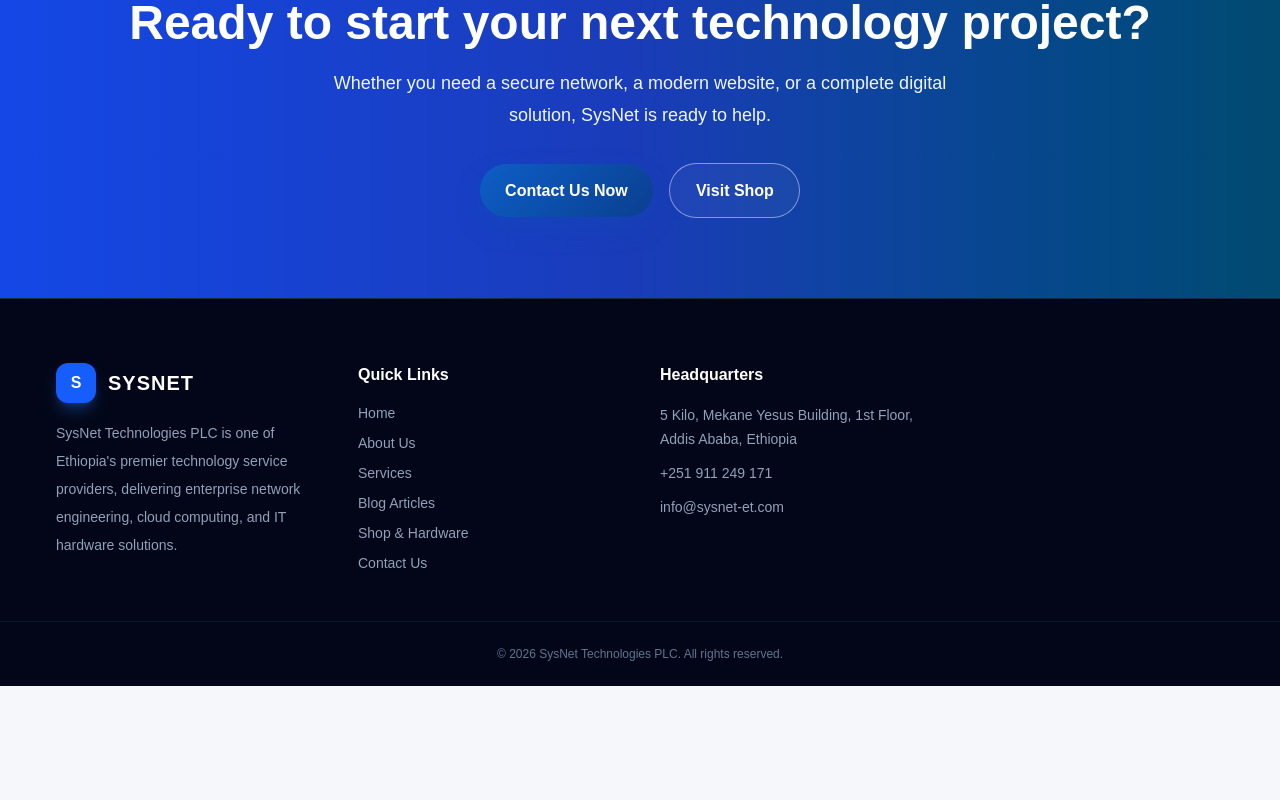
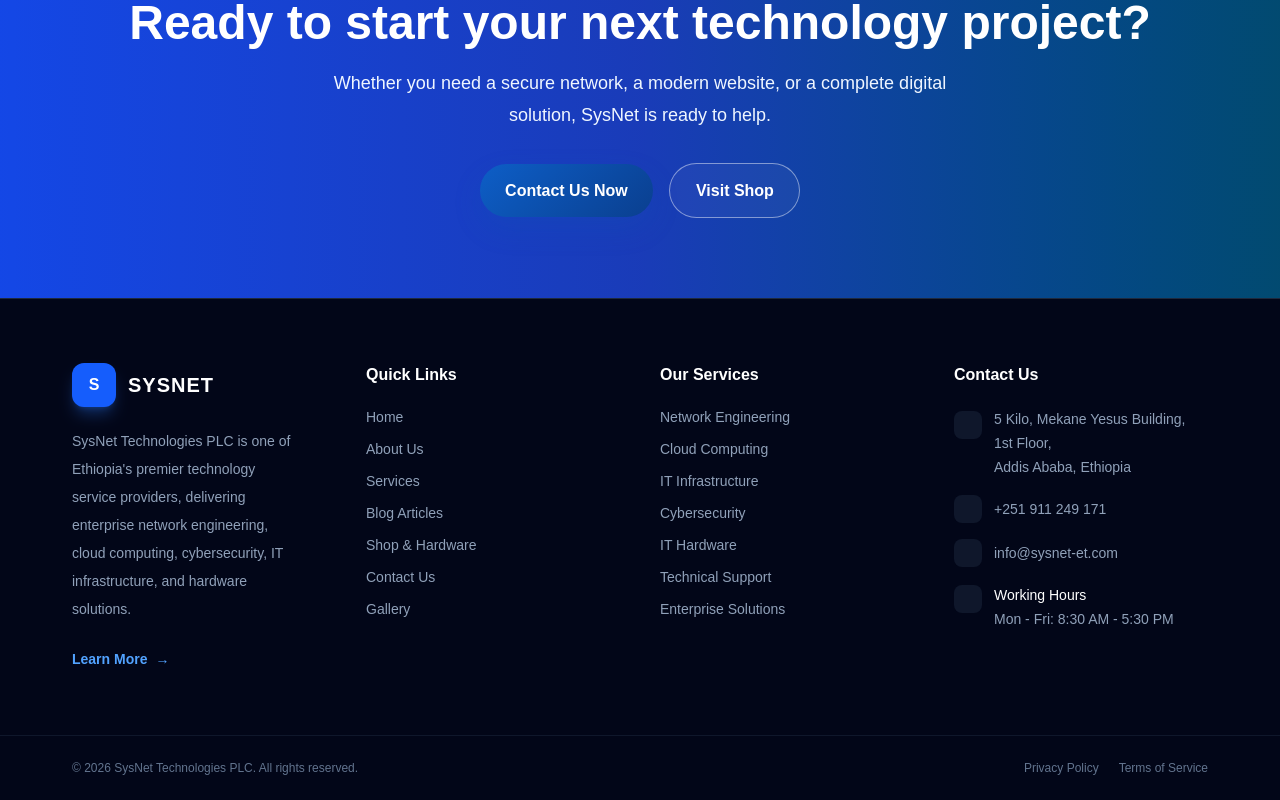
Before and after one commit to Yaya1200/sysnext, a Next.js app: page / in a window 1280 px wide. Shown: the part 4926-5726 px from the top of the page. Before the commit the page ends 5612 px from the top, so only its background shows below. Built offline with nearby package versions, Linux system fonts and the light colour scheme; no server answers; the database is empty.

Commit message:
fill all place footer

```diff
--- a/app/components/Footer.tsx
+++ b/app/components/Footer.tsx
@@ -1,3 +1,4 @@
+
 import Link from "next/link";
 import { createAdminClient } from "../../lib/supabase/admin";
 
@@ -8,6 +9,17 @@ const quickLinks = [
   { name: "Blog Articles", href: "/blog" },
   { name: "Shop & Hardware", href: "/shop" },
   { name: "Contact Us", href: "/contact" },
+  { name: "Gallery", href: "/gallery" },
+];
+
+const services = [
+  { name: "Network Engineering", href: "/services" },
+  { name: "Cloud Computing", href: "/services" },
+  { name: "IT Infrastructure", href: "/services" },
+  { name: "Cybersecurity", href: "/services" },
+  { name: "IT Hardware", href: "/shop" },
+  { name: "Technical Support", href: "/services" },
+  { name: "Enterprise Solutions", href: "/services" },
 ];
 
 interface SocialLink {
@@ -57,12 +69,14 @@ export default async function Footer() {
   }
 
   return (
-    <footer className="border-t border-slate-800 bg-slate-950 pt-16 text-white">
-      <div className="container mx-auto grid gap-10 px-4 md:grid-cols-2 lg:grid-cols-4">
+    <footer className="border-t border-slate-800 bg-slate-950 text-white">
+      {/* Main Footer */}
+      <div className="container mx-auto px-4 py-16 sm:px-6 lg:px-8">
+        <div className="grid gap-12 md:grid-cols-2 lg:grid-cols-4 lg:gap-10">
           {/* Company */}
-        <div>
-          <div className="mb-4 flex items-center gap-3">
-            <div className="flex h-10 w-10 items-center justify-center rounded-xl bg-blue-600 font-black text-white shadow-lg shadow-blue-500/30">
+          <div className="lg:pr-6">
+            <div className="mb-5 flex items-center gap-3">
+              <div className="flex h-11 w-11 shrink-0 items-center justify-center rounded-xl bg-blue-600 font-black text-white shadow-lg shadow-blue-500/30">
                 S
               </div>
 
@@ -71,25 +85,37 @@ export default async function Footer() {
               </span>
             </div>
 
-          <p className="text-sm leading-7 text-slate-400">
-            SysNet Technologies PLC is one of Ethiopia&apos;s premier
-            technology service providers, delivering enterprise network
-            engineering, cloud computing, and IT hardware solutions.
+            <p className="max-w-sm text-sm leading-7 text-slate-400">
+              SysNet Technologies PLC is one of Ethiopia&apos;s
+              premier technology service providers, delivering
+              enterprise network engineering, cloud computing,
+              cybersecurity, IT infrastructure, and hardware
+              solutions.
             </p>
+
+            <div className="mt-6">
+              <Link
+                href="/about"
+                className="inline-flex items-center gap-2 text-sm font-semibold text-blue-400 transition hover:text-blue-300"
+              >
+                Learn More
+                <span aria-hidden="true">→</span>
+              </Link>
+            </div>
           </div>
 
           {/* Quick Links */}
           <div>
-          <h3 className="mb-4 text-base font-bold text-white">
+            <h3 className="mb-5 text-base font-bold text-white">
               Quick Links
             </h3>
 
-          <ul className="space-y-2.5 text-sm text-slate-400">
+            <ul className="space-y-3 text-sm text-slate-400">
               {quickLinks.map((link) => (
                 <li key={link.name}>
                   <Link
                     href={link.href}
-                  className="transition hover:text-blue-400"
+                    className="transition-colors duration-200 hover:text-blue-400"
                   >
                     {link.name}
                   </Link>
@@ -98,40 +124,111 @@ export default async function Footer() {
             </ul>
           </div>
 
+          {/* Services */}
+          <div>
+            <h3 className="mb-5 text-base font-bold text-white">
+              Our Services
+            </h3>
+
+            <ul className="space-y-3 text-sm text-slate-400">
+              {services.map((service) => (
+                <li key={service.name}>
+                  <Link
+                    href={service.href}
+                    className="transition-colors duration-200 hover:text-blue-400"
+                  >
+                    {service.name}
+                  </Link>
+                </li>
+              ))}
+            </ul>
+          </div>
+
           {/* Headquarters */}
           <div>
-          <h3 className="mb-4 text-base font-bold text-white">
-            Headquarters
+            <h3 className="mb-5 text-base font-bold text-white">
+              Contact Us
             </h3>
 
-          <ul className="space-y-2.5 text-sm leading-6 text-slate-400">
-            <li>
-              5 Kilo, Mekane Yesus Building, 1st Floor,
+            <ul className="space-y-4 text-sm leading-6 text-slate-400">
+              {/* Address */}
+              <li className="flex items-start gap-3">
+                <span
+                  className="mt-1 flex h-7 w-7 shrink-0 items-center justify-center rounded-lg bg-slate-900 text-blue-400"
+                  aria-hidden="true"
+                >
+                  <i className="fas fa-location-dot" />
+                </span>
+
+                <span>
+                  5 Kilo, Mekane Yesus Building,
+                  <br />
+                  1st Floor,
+                  <br />
                   Addis Ababa, Ethiopia
+                </span>
               </li>
 
-            <li>
+              {/* Phone */}
+              <li className="flex items-center gap-3">
+                <span
+                  className="flex h-7 w-7 shrink-0 items-center justify-center rounded-lg bg-slate-900 text-blue-400"
+                  aria-hidden="true"
+                >
+                  <i className="fas fa-phone" />
+                </span>
+
                 <a
                   href="tel:+251911249171"
-                className="transition hover:text-blue-400"
+                  className="transition-colors hover:text-blue-400"
                 >
                   +251 911 249 171
                 </a>
               </li>
 
-            <li>
+              {/* Email */}
+              <li className="flex items-center gap-3">
+                <span
+                  className="flex h-7 w-7 shrink-0 items-center justify-center rounded-lg bg-slate-900 text-blue-400"
+                  aria-hidden="true"
+                >
+                  <i className="fas fa-envelope" />
+                </span>
+
                 <a
                   href="mailto:info@sysnet-et.com"
-                className="transition hover:text-blue-400"
+                  className="break-all transition-colors hover:text-blue-400"
                 >
                   info@sysnet-et.com
                 </a>
               </li>
+
+              {/* Working Hours */}
+              <li className="flex items-start gap-3">
+                <span
+                  className="mt-0.5 flex h-7 w-7 shrink-0 items-center justify-center rounded-lg bg-slate-900 text-blue-400"
+                  aria-hidden="true"
+                >
+                  <i className="fas fa-clock" />
+                </span>
+
+                <span>
+                  <span className="block text-white">
+                    Working Hours
+                  </span>
+                  <span>Mon - Fri: 8:30 AM - 5:30 PM</span>
+                </span>
+              </li>
             </ul>
 
-          {/* Dynamic Social Media */}
+            {/* Social Media */}
             {socialLinks.length > 0 && (
-            <div className="mt-5 flex flex-wrap items-center gap-3">
+              <div className="mt-6">
+                <h4 className="mb-3 text-sm font-semibold text-white">
+                  Follow Us
+                </h4>
+
+                <div className="flex flex-wrap gap-2.5">
                   {socialLinks.map((social) => {
                     const icon =
                       iconMap[
@@ -146,7 +243,7 @@ export default async function Footer() {
                         rel="noopener noreferrer"
                         aria-label={social.platform}
                         title={social.platform}
-                    className="flex h-9 w-9 items-center justify-center rounded-xl border border-slate-800 bg-slate-900 text-sm text-slate-300 transition hover:border-blue-500 hover:bg-blue-600 hover:text-white"
+                        className="flex h-9 w-9 items-center justify-center rounded-xl border border-slate-800 bg-slate-900 text-sm text-slate-300 transition-all duration-200 hover:border-blue-500 hover:bg-blue-600 hover:text-white"
                       >
                         <i
                           className={icon}
@@ -156,15 +253,35 @@ export default async function Footer() {
                     );
                   })}
                 </div>
+              </div>
             )}
           </div>
         </div>
+      </div>
 
-      {/* Copyright */}
-      <div className="mt-12 border-t border-slate-900 py-6">
-        <div className="container mx-auto px-4 text-center text-xs text-slate-500">
+      {/* Bottom Footer */}
+      <div className="border-t border-slate-900">
+        <div className="container mx-auto flex flex-col items-center justify-between gap-3 px-4 py-6 text-center sm:px-6 md:flex-row md:text-left lg:px-8">
+          <p className="text-xs text-slate-500">
             © {new Date().getFullYear()} SysNet Technologies PLC.
             All rights reserved.
+          </p>
+
+          <div className="flex items-center gap-5 text-xs text-slate-500">
+            <Link
+              href="/privacy"
+              className="transition-colors hover:text-blue-400"
+            >
+              Privacy Policy
+            </Link>
+
+            <Link
+              href="/terms"
+              className="transition-colors hover:text-blue-400"
+            >
+              Terms of Service
+            </Link>
+          </div>
         </div>
       </div>
     </footer>
```
Lines whose indentation alone changed are shown as unchanged.
